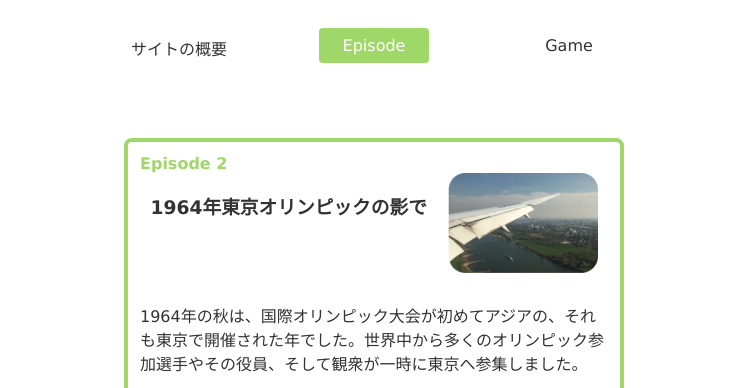
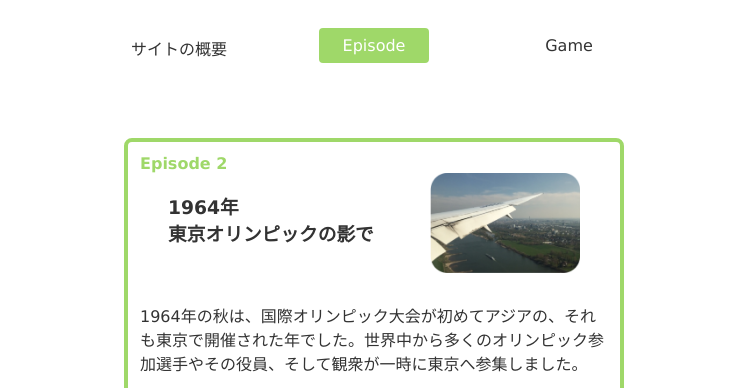
Before and after one commit to lightblue04/lightblue04.github.io, a plain HTML site: page index.html in a window 1280 px wide. Both pictures are taken after a click on the link "Episode". Shown: the part 358-746 px from the top of the page, without its empty margins (266-1014 px from the left). Drawn offline with Linux system fonts and the light colour scheme.

Commit message:
Add files via upload

```diff
--- a/css/styles.css
+++ b/css/styles.css
@@ -49,6 +49,7 @@ header img{
   color: #333;
   text-decoration: none;
   margin-bottom: 40px;
+  user-select: none;
 }
 
 .menu li a.active{
--- a/index.html
+++ b/index.html
@@ -45,7 +45,7 @@
       <section id="profile">
         <div id="episode">Episode 2</div>
         <div id="epi2img1">
-          <h3>1964年東京オリンピックの影で</h3>
+          <h3>1964年<br>東京オリンピックの影で</h3>
           <img src="img/episode2img2.png">
         </div>
         <article>
```
